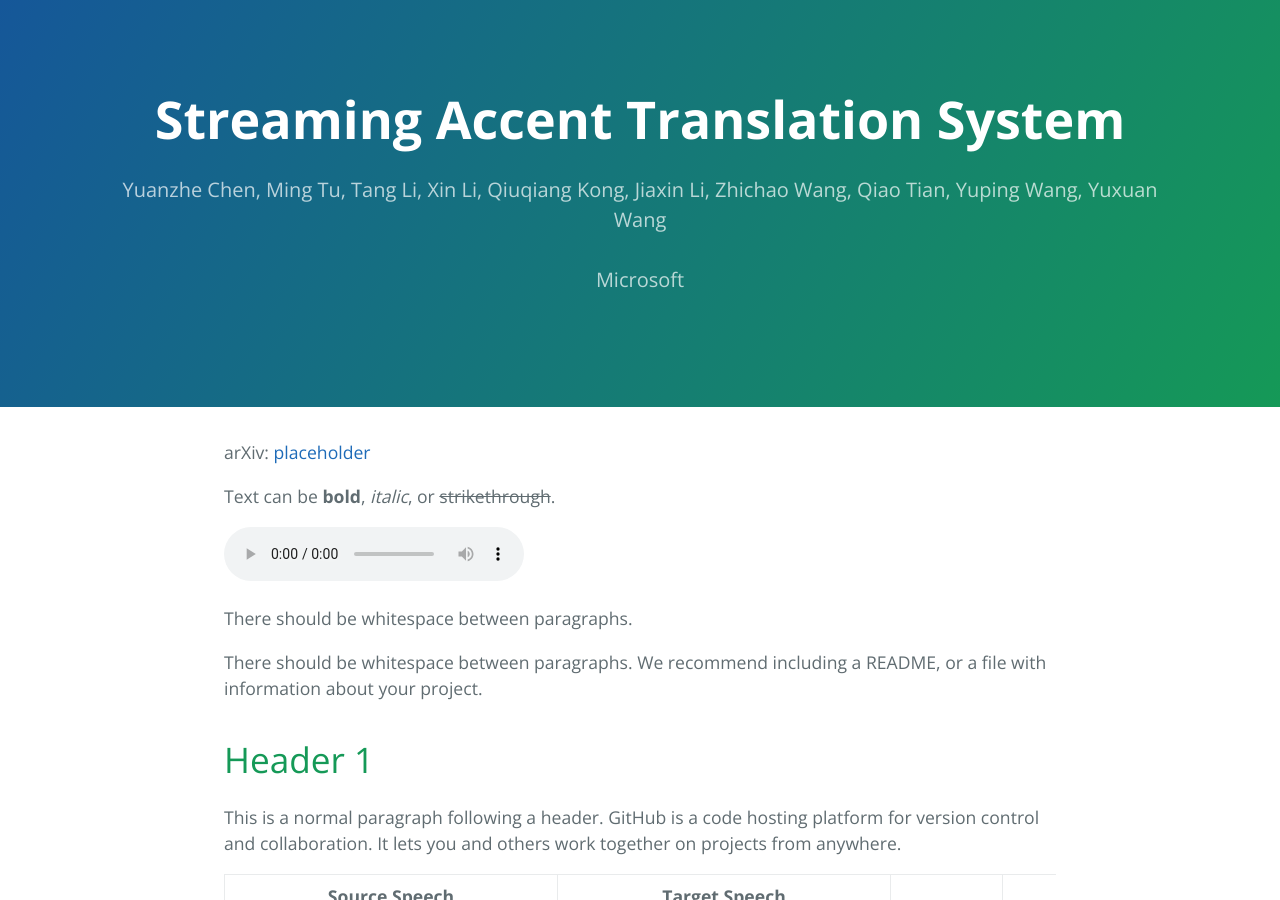
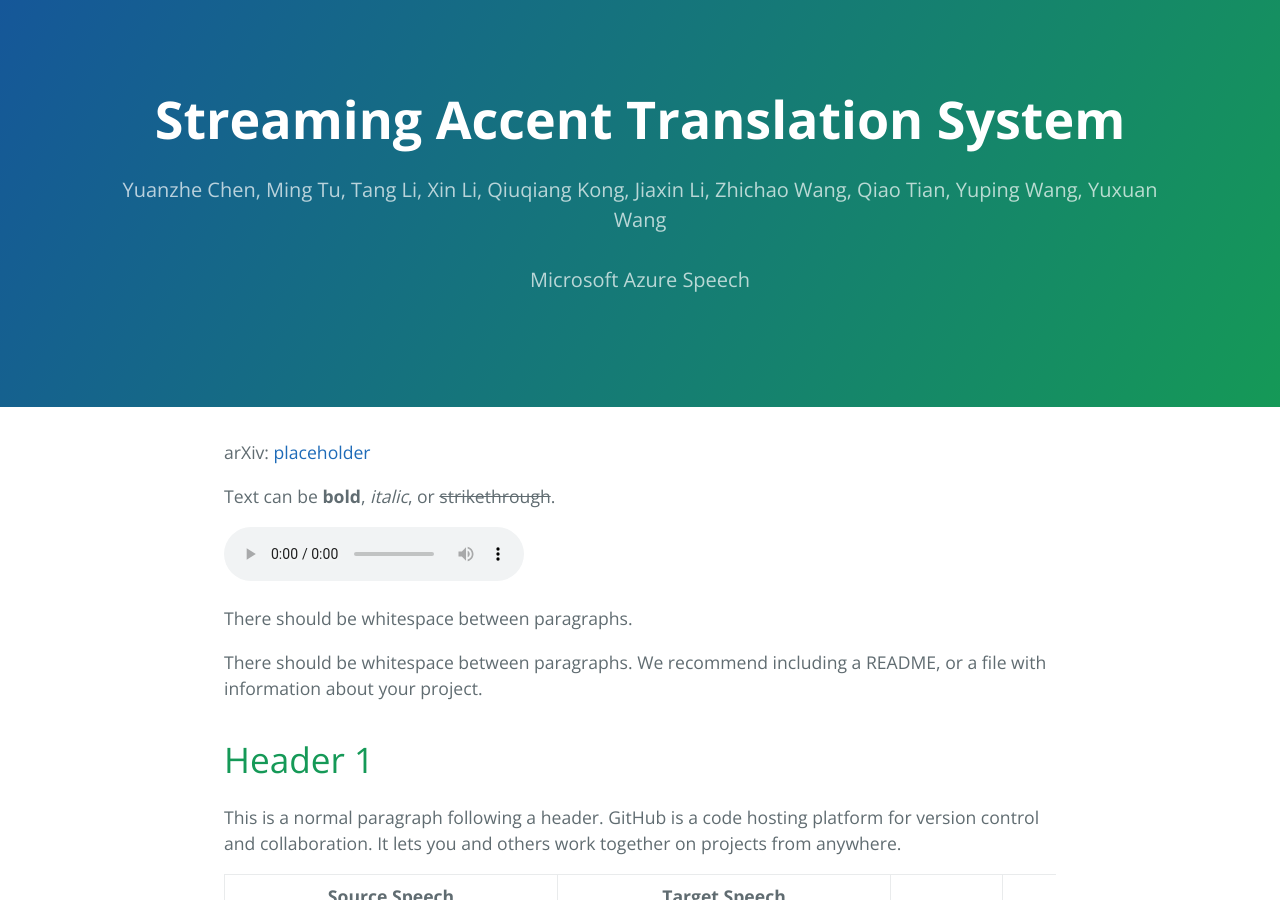
Before and after one commit to libohanr/libohanr.github.io, a Jekyll site: the page built from index.md, in a window 1280 px wide and 900 px high. Built offline with Jekyll 4.4.1, drawn with Linux system fonts in a browser that asks for light colours.

Commit message:
Update _config.yml

```diff
--- a/_config.yml
+++ b/_config.yml
@@ -1,5 +1,5 @@
 title: Streaming Accent Translation System
-description: Yuanzhe Chen, Ming Tu, Tang Li, Xin Li, Qiuqiang Kong, Jiaxin Li, Zhichao Wang, Qiao Tian, Yuping Wang, Yuxuan Wang <br/> <br/> Microsoft <br/>
+description: Yuanzhe Chen, Ming Tu, Tang Li, Xin Li, Qiuqiang Kong, Jiaxin Li, Zhichao Wang, Qiao Tian, Yuping Wang, Yuxuan Wang <br/> <br/> Microsoft Azure Speech
 show_downloads: false
 google_analytics:
 theme: jekyll-theme-cayman
```
